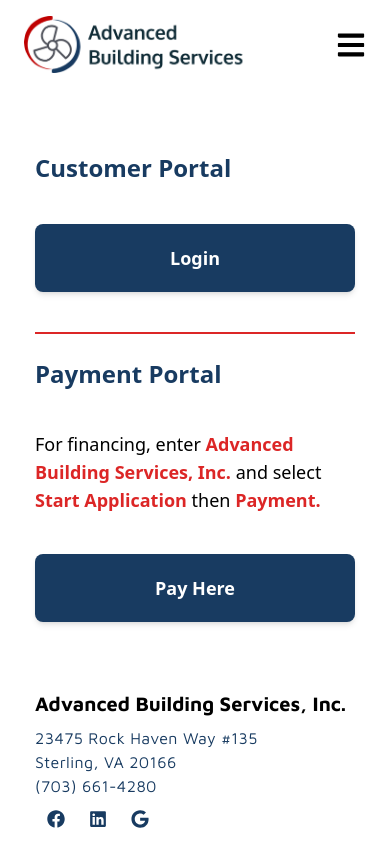
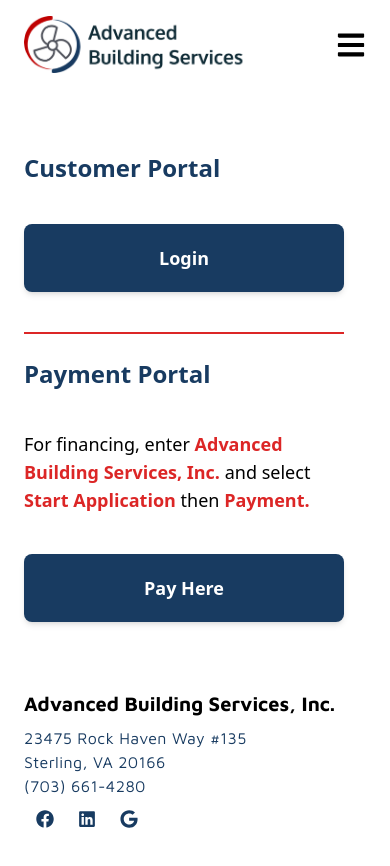
Before and after one commit to vishnu-anantatmula/absi-website, a React (Vite) app: page /portal in a window 390 px wide. Shown: the top 866 px of the page. Built offline with nearby package versions, Linux system fonts and the light colour scheme.

Commit message:
Adjustments made to Footer.tsx and CustomerPortal.tsx so that Footer aligns with content and Home.tsx and CustomerPortal.tsx in a way that's responsively aesthetically pleasing.

```diff
--- a/src/Components/CustomerPortal/Payment.tsx
+++ b/src/Components/CustomerPortal/Payment.tsx
@@ -3,7 +3,7 @@
 
 export function Payment() {
   return (
-    <div className="container flex flex-wrap gap-10 py-6 lg:py-2 lg:px-6">
+    <div className="container flex flex-wrap gap-10 py-6 lg:py-2 md:px-6">
       <div className="basis-full">
         <Title title="Payment Portal" />
       </div>
--- a/src/Components/CustomerPortal/Title.tsx
+++ b/src/Components/CustomerPortal/Title.tsx
@@ -4,7 +4,7 @@
 
 export function Title({ title }: Props) {
   return (
-    <h1 className="text-2xl lg:text-4xl text-blue-950 font-semibold lg:font-bold">
+    <h1 className="text-2xl lg:text-4xl text-blue-950 font-semibold lg:font-bold w-80 400:w-96">
       {title}
     </h1>
   );
--- a/src/Components/FooterSection/MobileSection.tsx
+++ b/src/Components/FooterSection/MobileSection.tsx
@@ -2,7 +2,7 @@
 
 export function MobileSection() {
   return (
-    <div className="w-80 sm:w-96 md:basis-1/2 m-auto lg:basis-1/3">
+    <div className="w-80 400:w-96 lg:basis-1/3">
       <h1 className="font-bold text-xl mb-2">
         Advanced Building Services, Inc.
       </h1>
--- a/src/Pages/CustomerPortal.tsx
+++ b/src/Pages/CustomerPortal.tsx
@@ -11,7 +11,7 @@
   if (isOpen) return <Menu isOpen={isOpen} setIsOpen={setIsOpen} />;
 
   return (
-    <div className="flex flex-wrap divide-y-2 lg:divide-x-2 lg:divide-y-0 divide-red-600 min-h-96 mt-6 gap-4 justify-center lg:flex-nowrap container px-6">
+    <div className="flex flex-wrap divide-y-2 md:divide-x-2 md:divide-y-0 divide-red-600 min-h-96 mt-6 gap-4  md:flex-nowrap container px-6">
       <div className="basis-1/2">
         <Customer />
       </div>
--- a/tailwind.config.js
+++ b/tailwind.config.js
@@ -23,6 +23,7 @@
         center: true,
       },
       screens: {
+        400: '400px',
         800: '800px',
         900: '900px',
         1066: '1066px',
```
